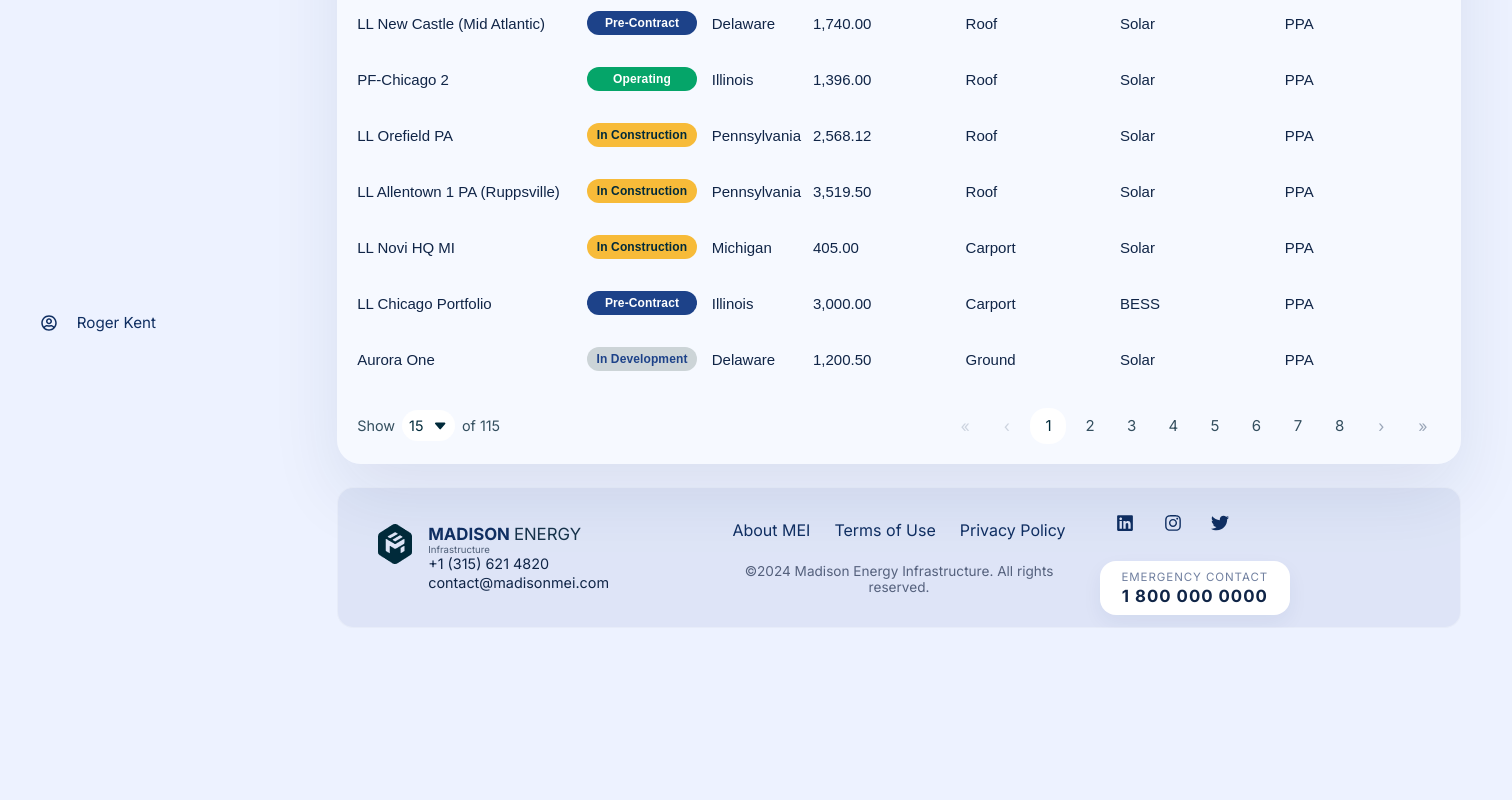
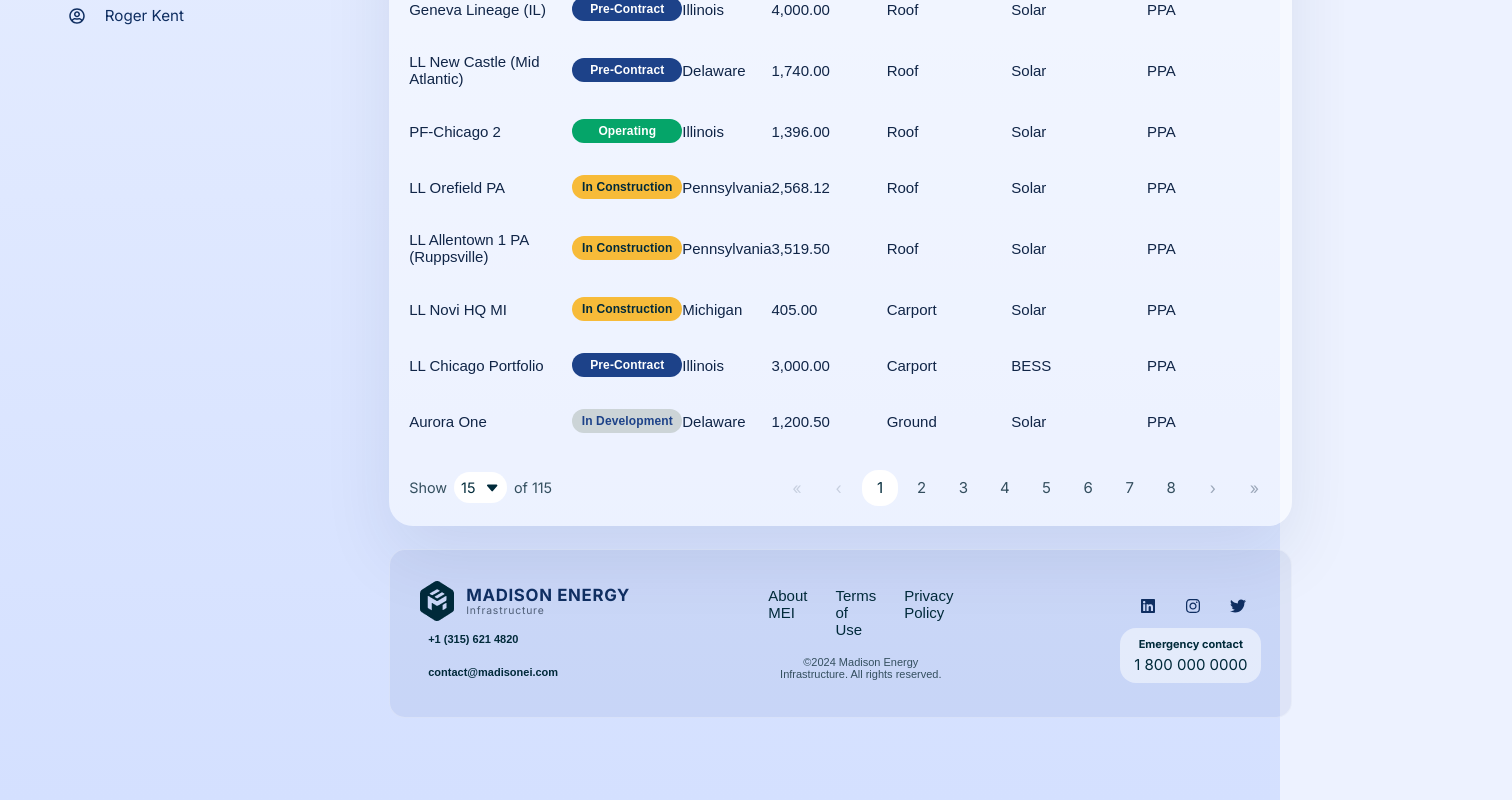
Before and after one commit to hassanshahzad-ocloudsolutions/react-mei-landing-page, a React (Create React App) app: page / in a window 1280 px wide. Shown: the part 712-1512 px from the top of the page, 1512 px wide, since content can reach past the window. Before the commit the page ends 1340 px from the top, so only its background shows below. Built offline with nearby package versions, Linux system fonts and the light colour scheme.

Commit message:
some-footer-and-sidebar-changes

```diff
--- a/src/App.css
+++ b/src/App.css
@@ -1,8 +1,14 @@
 .app-shell {
   display: flex;
-  height: 978px;
-  width:1512px;
-  background-color: linear-gradient(180deg, #eff4ff 0%, #dfe8ff 60%, #d4e0ff 100%);
+  width: 978px;
+  height: 1512px;
+  gap: 1.5rem;
+  min-height: 100vh;
+  width: 100%;
+  padding: 1.5rem 1.75rem 2rem;
+  background: linear-gradient(180deg, #eff4ff 0%, #dfe8ff 60%, #d4e0ff 100%);
+  align-items: flex-start;
+  box-sizing: border-box;
 }
 
 .main-panel {
--- a/src/components/Footer/Footer.css
+++ b/src/components/Footer/Footer.css
@@ -1,23 +1,27 @@
 .app-footer {
+  width: auto;
   height: auto;
-  width: auto;
-  background-color: rgba(29, 66, 137,0.07);
+  background:rgba(29, 66, 137, 0.07);
   border-radius: 16px;
-  padding: 0.75rem 2.5rem;
+  padding: 31px 30px;
   display: grid;
-  grid-template-columns: 320px 1fr 320px;
-  gap: 1.5rem;
+  grid-template-columns: 320px 1fr 280px;
+  gap: 1.75rem;
   align-items: center;
-  border: 1px solid rgba(255,255,255, 0.30); /* subtle outline to separate from page */
+  border: 1px solid rgba(255,255,255,0.30);
 }
 
-.footer-brand {
+.footer-column {
   display: flex;
-  gap: 1rem;
-  align-items: flex-start; /* logo and text align to top like the design */
+  flex-direction: column;
 }
 
 
+.footer-brand-row {
+  display: flex;
+  align-items: center;
+  gap: 0.75rem;
+}
 
 .footer-logo img {
   width: 34px;
@@ -28,54 +32,74 @@
 .footer-brand__info {
   display: flex;
   flex-direction: column;
-
+  line-height: 1.1;
 }
 
 .footer-brand__title {
   margin: 0;
-  font-weight: bold;
+  font-weight: 700;
   text-transform: uppercase;
   color: #0f2e61;
   font-size: 1.05rem;
+  letter-spacing: 0.04em;
 }
 
 .brand-highlight {
-  color: #16324a;
-  font-weight: 15;
+  color: #0f2e61;
 }
 
 .footer-brand__subtitle {
-  width: 100%;
   margin: 0;
-  font-size: 0.6rem;
+  font-size: 0.65rem;
   color: #4f5f78;
+  letter-spacing: 0.08em;
 }
 
-.footer-brand__contact {
-  display: flex;
-  flex-direction: column;
-  gap: 0.08rem;
-  font-size: 0.9rem;
+.footer-contact-row1{
+  height: auto;
+  width:auto;
+  padding: 6px 8px;
+  margin-bottom:1px ;
+
 }
 
-.footer-brand__contact a {
-  color: #102547;
+.footer-contact-row2{
+  height: auto;
+  width:auto;
+  padding: 6px 8px;
+  margin-bottom: auto;
+
+}
+
+
+.footer-contact-row1 a, .footer-contact-row2 a{
+  color: #002A3A;
+  font-family: 'Gotham', sans-serif;
+  font-size: 11px;
+  font-weight: bold;
   text-decoration: none;
 }
 
-.footer-brand__contact a:hover {
+.footer-contact-row a:hover {
   text-decoration: underline;
+}
+
+.footer-column--center {
+  align-items: center;
+  gap: 18px;
 }
 
 .footer-links {
   display: flex;
   justify-content: center;
-  gap: 1.5rem;
-  flex-wrap: wrap;
-  font-weight: 15;
+  gap: 1.75rem;
 }
 
 .footer-links a {
+  color: #002A3A;
+  font-family: "Gotham", sans-serif;
+  font-size:15px;
+  font-weight: 400px;
   text-decoration: none;
 }
 
@@ -83,104 +107,93 @@
   text-decoration: underline;
 }
 
-.footer-meta {
-  display: flex;
-  gap: 1rem;
-  align-items: flex-start;
-  justify-content: flex-end;
-  flex-direction: column; /* stack social icons above the emergency card */
+.footer-base {
+  font-size: 11px;
+  font-family: "Gotham", sans-serif;
+  font-weight: 500;
+  color: #344F5F;
+  text-align: center;
+}
+
+.footer-column--meta {
+  align-items: flex-end;
 }
 
 .social-links {
   display: flex;
-  gap: 0.6rem;
-  padding: 0.2rem 0.4rem;
-  border-radius: 999px;
+  gap: 9px;
+  padding: 0.25rem 0.35rem;
+  border-radius: 10px;
+
 }
 
 .social-icon {
-  width: 38px;
-  height: 38px;
-  border-radius: 8px;
+  width: 36px;
+  height: 36px;
+  border-radius: 6px;
   display: inline-flex;
   align-items: center;
   justify-content: center;
+  color: #0f2e61;
 }
 
-.social-icon svg { width: 18px; height: 18px; }
+.social-icon svg {
+  width: auto;
+  height: auto;
+}
 
 .emergency-card {
   display: flex;
   flex-direction: column;
-  background: #ffffff;
-  padding: 0.55rem 0.95rem;
+  background: rgba(255,255,255,0.49);
+  padding: 9px 14px;
   border-radius: 16px;
-  min-width: 190px;
   align-items: center;
   text-align: center;
-  box-shadow: 0 8px 20px rgba(15, 46, 97, 0.06);
+  gap: 0.25rem;
 }
 
 .emergency-card__label {
-  font-size: 0.72rem;
-  text-transform: uppercase;
-  letter-spacing: 0.08em;
-  color: #7180a0;
+  font-size: 11px;
+  color: #002A3A;
+  font-weight:bold;
 }
 
 .emergency-card__value {
-  font-weight: 800;
-  color: #102547;
-  letter-spacing: 0.06em;
-  margin-top: 0.15rem;
-  font-size: 1.05rem;
-}
-
-.emergency-card__label {
-  display: block;
-  width: 100%;
-}
-
-.footer-base {
-  grid-column: 1 / -1;
-  margin-top: 0.5rem;
-  padding-top: 0.5rem;
-  text-align: center;
-  font-size: 0.85rem;
-  color: #55617d;
-}
-
-.footer-center-stack {
-  display: flex;
-  flex-direction: column;
-  align-items: center;
-  gap: 0.4rem;
+  font-weight: 400;
+  color: #002A3A;
+  font-size: 15px;
 }
 
 @media (max-width: 1024px) {
   .app-footer {
     grid-template-columns: 1fr;
+    text-align: center;
   }
 
-  .footer-links,
-  .footer-meta {
-    justify-content: flex-start;
+  .footer-column--brand,
+  .footer-column--meta {
+    align-items: center;
+  }
+
+  .footer-column--meta {
+    align-items: center;
   }
 }
 
 @media (max-width: 640px) {
   .app-footer {
-    padding: 1.5rem;
+    padding: 1.25rem;
+    gap: 1rem;
   }
 
   .footer-links {
+    flex-wrap: wrap;
     gap: 1rem;
   }
 
   .social-links {
     width: 100%;
-
-  .social-links { margin-right: 0; }
-    justify-content: space-between;
+    justify-content: center;
   }
 }
--- a/src/components/Footer/Footer.jsx
+++ b/src/components/Footer/Footer.jsx
@@ -5,21 +5,26 @@ import { FaLinkedin, FaInstagram, FaTwitter } from 'react-icons/fa';
 const Footer = () => {
   return (
     <footer className="app-footer">
-      <div className="footer-brand">
-        <div className="footer-logo" aria-hidden="true">
-          <img src={logo} alt="Madison Energy Infrastructure Logo" />
+      <div className="footer-column footer-column--brand">
+        <div className="footer-brand-row">
+          <div className="footer-logo" aria-hidden="true">
+            <img src={logo} alt="Madison Energy Infrastructure Logo" />
+          </div>
+          <div className="footer-brand__info">
+            <p className="footer-brand__title">MADISON <span className="brand-highlight">ENERGY</span></p>
+            <p className="footer-brand__subtitle">Infrastructure</p>
+          </div>
         </div>
-        <div className="footer-brand__info">
-          <p className="footer-brand__title">MADISON <span className="brand-highlight">ENERGY</span></p>
-          <p className="footer-brand__subtitle">Infrastructure</p>
-          <div className="footer-brand__contact">
-            <a href="tel:+13156214820">+1 (315) 621 4820</a>
-            <a href="mailto:contact@madisonmei.com">contact@madisonmei.com</a>
-          </div>
+
+        <div className="footer-contact-row1">
+          <a href="tel:+13156214820">+1 (315) 621 4820</a>
+        </div>
+        <div className="footer-contact-row2">
+          <a href="mailto:contact@madisonei.com">contact@madisonei.com</a>
         </div>
       </div>
 
-      <div className="footer-center-stack">
+      <div className="footer-column footer-column--center">
         <nav className="footer-links" aria-label="Footer">
           <a href="/">About MEI</a>
           <a href="/">Terms of Use</a>
@@ -31,19 +36,17 @@ const Footer = () => {
         </div>
       </div>
 
-      <div className="footer-meta">
+      <div className="footer-column footer-column--meta">
         <div className="social-links" aria-label="Madison Energy on social media">
           <a href="/" aria-label="LinkedIn" className="social-icon"><FaLinkedin aria-hidden="true" /></a>
           <a href="/" aria-label="Instagram" className="social-icon"><FaInstagram aria-hidden="true" /></a>
           <a href="/" aria-label="Twitter" className="social-icon"><FaTwitter aria-hidden="true" /></a>
         </div>
         <div className="emergency-card">
-          <span className="emergency-card__label">Emergency Contact</span>
+          <span className="emergency-card__label">Emergency contact</span>
           <span className="emergency-card__value">1 800 000 0000</span>
         </div>
       </div>
-
-
     </footer>
   );
 };
--- a/src/components/ProjectsTable/ProjectsTable.css
+++ b/src/components/ProjectsTable/ProjectsTable.css
@@ -30,7 +30,7 @@
   width: auto;
   font-family: 'Gotham',sans-serif;
   font-size: 15px;
-  font-weight: 500;
+  font-weight: bold;
   letter-spacing: 0.12em;
   color: #344F5F;
   text-align: left;
@@ -61,6 +61,7 @@
   font-family: 'Gotham', sans-serif;
   font-weight: 400;
   font-size: 15px;
+  margin: auto;
   color: #102547;
 }
 
--- a/src/components/ProjectsTable/ProjectsTable.jsx
+++ b/src/components/ProjectsTable/ProjectsTable.jsx
@@ -1,7 +1,7 @@
-import { ImOpera } from 'react-icons/im';
+
 import StatusBadge from '../StatusBadge/StatusBadge';
 import './ProjectsTable.css';
-import React, { useState, useEffect, useMemo } from 'react';
+import { useState, useEffect, useMemo } from 'react';
 import { BsFillCaretDownFill } from 'react-icons/bs';
 import { FiChevronDown, FiChevronUp } from 'react-icons/fi';
 
--- a/src/components/Sidebar/Sidebar.css
+++ b/src/components/Sidebar/Sidebar.css
@@ -8,8 +8,9 @@
   position: sticky; /* keep sidebar content visible while scrolling */
   top: 1.5rem; /* offset from the top of the viewport */
   align-self: flex-start;
-  overflow: auto;
-  -webkit-overflow-scrolling: touch;
+  flex-shrink: 0;
+  max-height: calc(100vh - 3rem);
+  overflow: visible;
 }
 
 .sidebar__brand {
```
